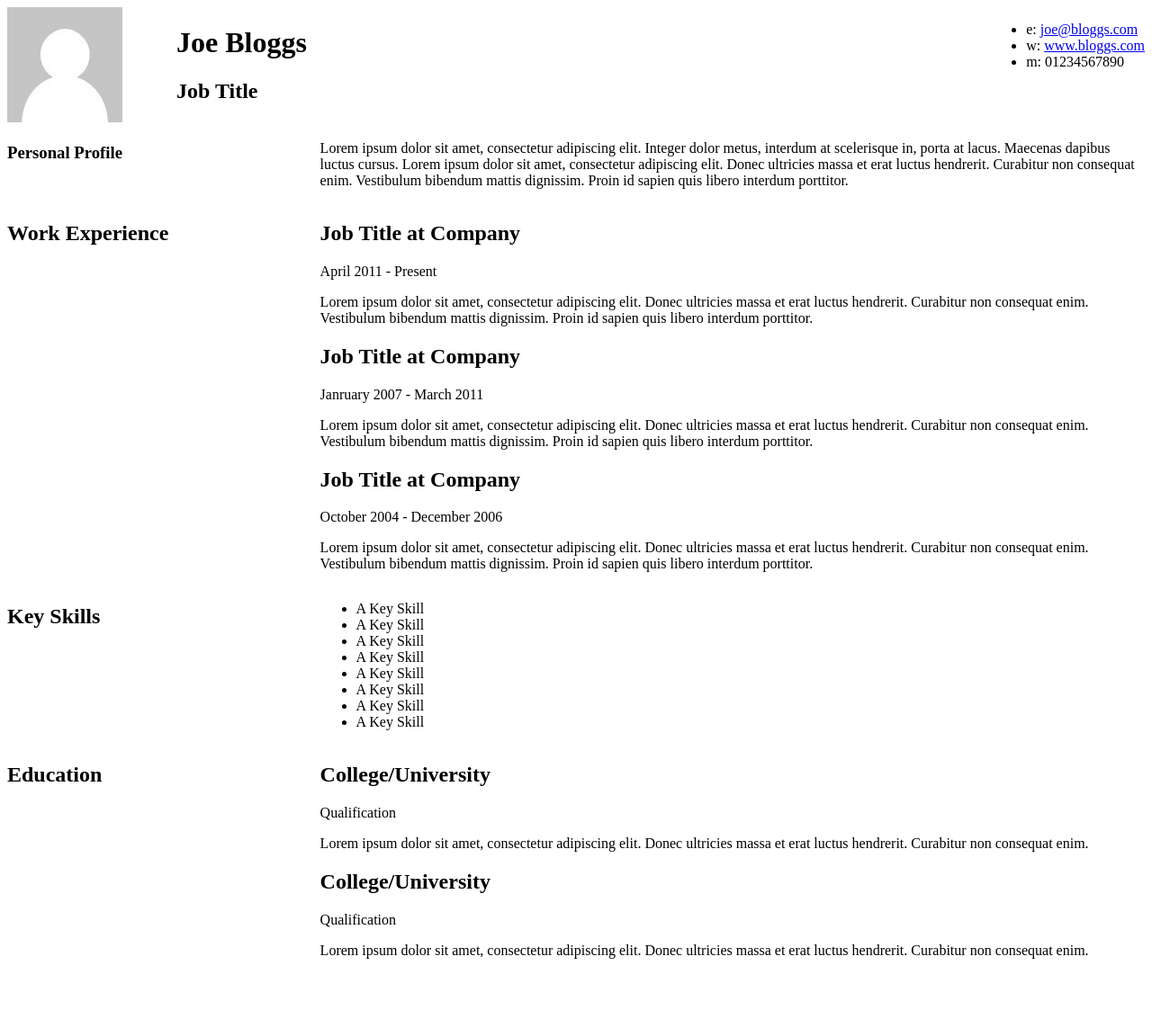
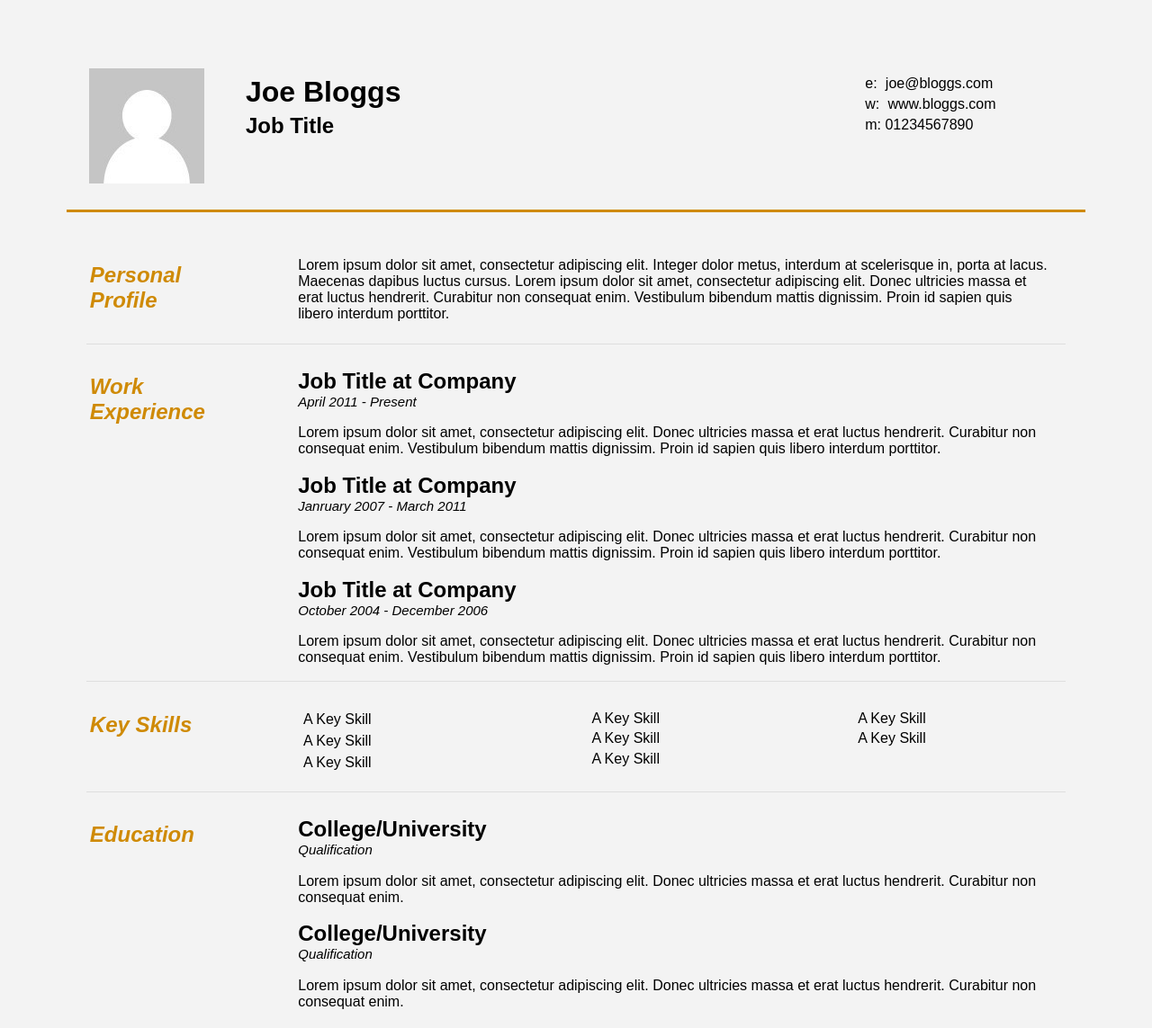
Before and after one commit to Kenzie-Academy-Brasil-Developers/estilizar-curriculo-sprint-2-smilly3D, a plain HTML site: page index.html in a window 1280 px wide. Shown: the whole page at 90% size. Before the commit the page ends 1090 px from the top, so only its background shows below. Drawn offline with Linux system fonts and the light colour scheme.

Commit message:
atividade finalizada

```diff
--- a/index.html
+++ b/index.html
@@ -38,11 +38,10 @@
 
 	<div id="mainArea">
 		<section>
-			<article>
 			<div class="sectionTitle">
 				<h1>Personal Profile</h1>
 			</div>
-
+				<article>
 					<div class="sectionContent">
 						<p>Lorem ipsum dolor sit amet, consectetur adipiscing elit. Integer dolor metus, interdum at scelerisque in, porta at lacus. Maecenas dapibus luctus cursus. Lorem ipsum dolor sit amet, consectetur adipiscing elit. Donec ultricies massa et erat luctus hendrerit. Curabitur non consequat enim. Vestibulum bibendum mattis dignissim. Proin id sapien quis libero interdum porttitor.</p>
 					</div>
@@ -86,21 +85,27 @@
 
 			<div class="sectionContent">
 				<ul class="keySkills">
+					<div id="list1">
 						<li>A Key Skill</li>
 						<li>A Key Skill</li>
 						<li>A Key Skill</li>
+					</div>
+					<div id="list2">
 						<li>A Key Skill</li>
 						<li>A Key Skill</li>
 						<li>A Key Skill</li>
+					</div>
+					<div id="list3">
 						<li>A Key Skill</li>
 						<li>A Key Skill</li>
+					</div>
 				</ul>
 			</div>
 			<div class="clear"></div>
 		</section>
 
 
-		<section>
+		<section class="notBorder">
 			<div class="sectionTitle">
 				<h1>Education</h1>
 			</div>
--- a/style.css
+++ b/style.css
@@ -1,3 +1,9 @@
+*{
+	margin: 2%;
+	font-family: Arial, Helvetica, sans-serif;
+	background-color: #f3f3f3;
+	list-style:none;
+}
 .clear {
 	clear: both;
 }
@@ -7,21 +13,79 @@
 	float: left;
 	margin-right: 30px;
 }
+.mainDetails{
+	border-bottom: 3px solid  #cf8a05;
+	margin: 0px;
+}
 
 #name {
 	float: left;
+	width: 250px;
+	margin: 29px 0px ;
+
 }
 
 #contactDetails {
 	float: right;
+	width: 250px;
+	margin: 29px 0px;
+
 }
 
 .sectionTitle {
+	color: #cf8a05;
+	font-style: italic;
+	font-size: 16px;
+	float: left;
+	width: 16%;
+	margin: 29.938px 0px;
+
+}
+
+.sectionContent {
+	font-size: 16px;
+	float: right;
+	width: 80%;
+	margin: 0%;
+	margin-top: 10px;
+}
+section:not(.notBorder){
+	margin: 0px 0px ;
+	border-bottom: 1px solid #dedede;
+
+}
+article{
+	margin: 0;
+}
+.subDetails{
+	margin-top: 0;
+	font-style: italic;
+	font-size: 15px;
+}
+h2{
+	margin-bottom: 0;
+
+}
+#list1{
+	float: left;
+	width: 33%;
+}
+#list2{
 	float: left;
 	width: 25%;
 }
-
-.sectionContent {
+#list3{
 	float: right;
-	width: 72.5%;
+	width: 25%;
 }
+ul{
+	margin: 0;
+	padding: 0;
+}
+.notBorder{
+	margin: 0;
+}
+a{
+	text-decoration: none;
+	color: black;
+}
```
Lines whose indentation alone changed are shown as unchanged.
